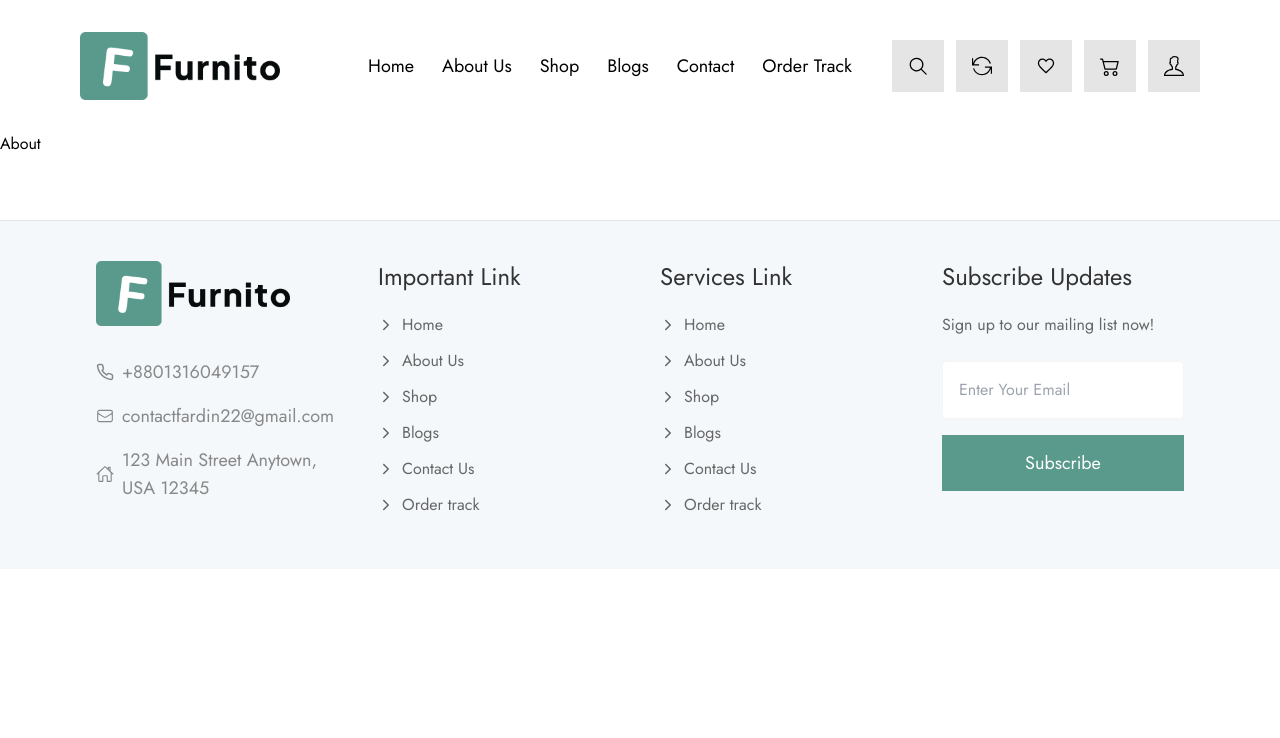
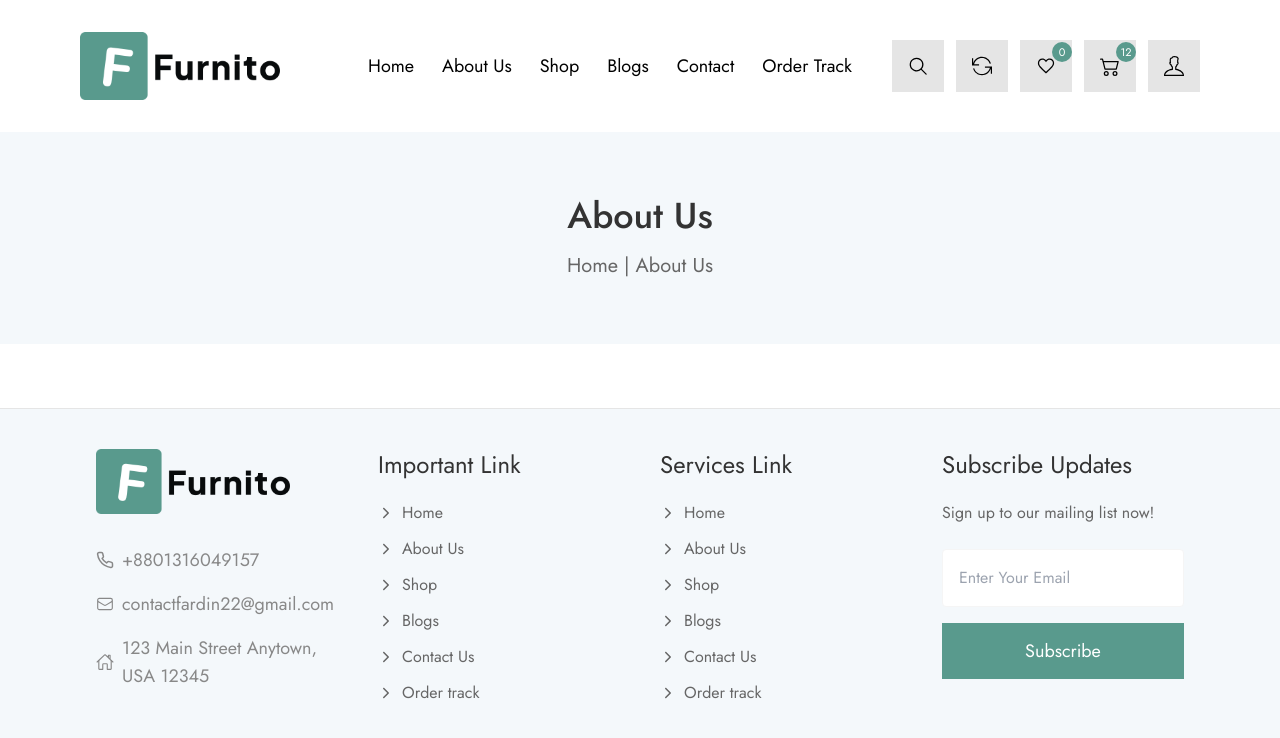
Before and after one commit to devfardin/furniture-Ecommerce-website, a React (Vite) app: page /about-us in a window 1280 px wide. Shown: the top 738 px of the page. Built offline with nearby package versions, Linux system fonts and the light colour scheme.

Commit message:
create page top Header section

```diff
--- a/package.json
+++ b/package.json
@@ -14,6 +14,7 @@
     "axios": "^1.6.8",
     "query-string": "^9.0.0",
     "react": "^18.2.0",
+    "react-countup": "^6.5.3",
     "react-dom": "^18.2.0",
     "react-hot-toast": "^2.4.1",
     "react-icons": "^5.0.1",
--- a/src/components/HeaderFooter/Footer.jsx
+++ b/src/components/HeaderFooter/Footer.jsx
@@ -6,7 +6,6 @@ import { HiOutlineEnvelope } from "react-icons/hi2";
 import { IoHomeOutline } from "react-icons/io5";
 import { IoIosArrowForward } from "react-icons/io";
 import { Link } from 'react-router-dom';
-import OutlineButton from '../../components/shared/OutlineButton'
 const imporLink=[
   {
     name:'Home',
--- a/src/components/HeaderFooter/Header.jsx
+++ b/src/components/HeaderFooter/Header.jsx
@@ -70,6 +70,7 @@ const Header = () => {
            <div className='p-3.5  lg:p-4 hover:bg-primary duration-300 transition-all group bg-neutral-200'>
            <Link to='/'>
             <GoSearch className='text-xl group-hover:text-white duration-300 transition-all'/>
+
             </Link>
            </div>
 
@@ -77,27 +78,31 @@ const Header = () => {
            <div className='p-3.5 lg:p-4 hover:bg-primary duration-300 transition-all group bg-neutral-200'>
            <Link to='/'>
             <TfiReload className='text-xl  group-hover:text-white duration-300 transition-all'/>
+
             </Link>
            </div>
 
            {/* Compire Icons */}
-           <div className='p-3.5 lg:p-4 hover:bg-primary duration-300 transition-all group bg-neutral-200'>
+           <div className='p-3.5 relative lg:p-4 hover:bg-primary duration-300 transition-all group bg-neutral-200'>
            <Link to='/'>
             <IoMdHeartEmpty className='text-xl  group-hover:text-white duration-300 transition-all'/>
+            <span className="absolute -right-0 top-0.5 flex h-[20px] w-[20px] items-center justify-center rounded-full bg-primary text-center text-[11px] text-white ">0</span>
             </Link>
            </div>
 
            {/* Compire Icons */}
-           <div className='p-3.5 lg:p-4 hover:bg-primary duration-300 transition-all group bg-neutral-200'>
+           <div className='p-3.5 relative lg:p-4 hover:bg-primary duration-300 transition-all group bg-neutral-200'>
            <Link to='/'>
-            <BsCart2 className='text-xl group-hover:text-white duration-300 transition-all'/>
+            <BsCart2 className='text-xl !z-10 group-hover:text-white duration-300 transition-all'/>
+            <span className="absolute -right-0 top-0.5 flex h-[20px] w-[20px] items-center justify-center rounded-full bg-primary text-center text-[11px] text-white ">12</span>
             </Link>
            </div>
 
            {/* Compire Icons */}
-           <div className='p-3.5 lg:p-4 hover:bg-primary duration-300 transition-all group bg-neutral-200'>
+           <div className='p-3.5  lg:p-4 hover:bg-primary duration-300 transition-all group bg-neutral-200'>
            <Link to='/'>
             <TfiUser className='text-xl group-hover:text-white duration-300 transition-all'/>
+
             </Link>
            </div>
 
--- /dev/null
+++ b/src/components/shared/PageHeader.jsx
@@ -0,0 +1,16 @@
+import React from 'react'
+import Container from '../shared/Container'
+import { Link } from 'react-router-dom'
+const PageHeader = ({page}) => {
+  return (
+    <div className='bg-bg py-16'>
+        <Container>
+            <h1 className='text-4xl font-medium text-heading text-center'>{page}</h1>
+            <h1 className='text-xl font-normal text-pera  duration-300 transition-all text-center mt-4'>
+                <Link className='hover:text-primary' to='/'>Home</Link> | <span>{page}</span>
+            </h1>
+        </Container>
+    </div>
+  )
+}
+export default PageHeader
--- a/src/pages/about/About.jsx
+++ b/src/pages/about/About.jsx
@@ -1,8 +1,11 @@
 import React from 'react'
+import PageHeader from '../../components/shared/PageHeader'
 
 const About = () => {
   return (
-    <div>About</div>
+    <div>
+      <PageHeader page='About Us'/>
+    </div>
   )
 }
 
```
Also changed, not shown: 1 other file (tests, documents, lock files or other folders).
